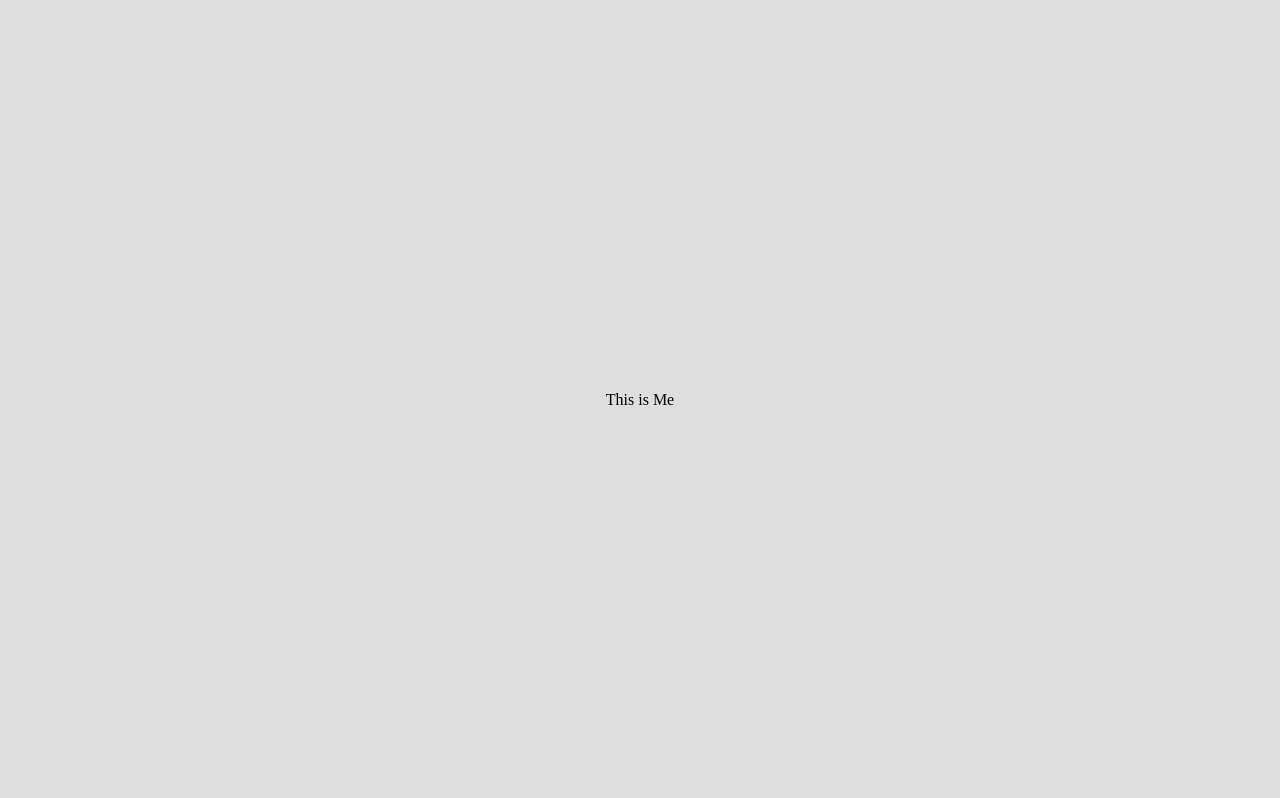
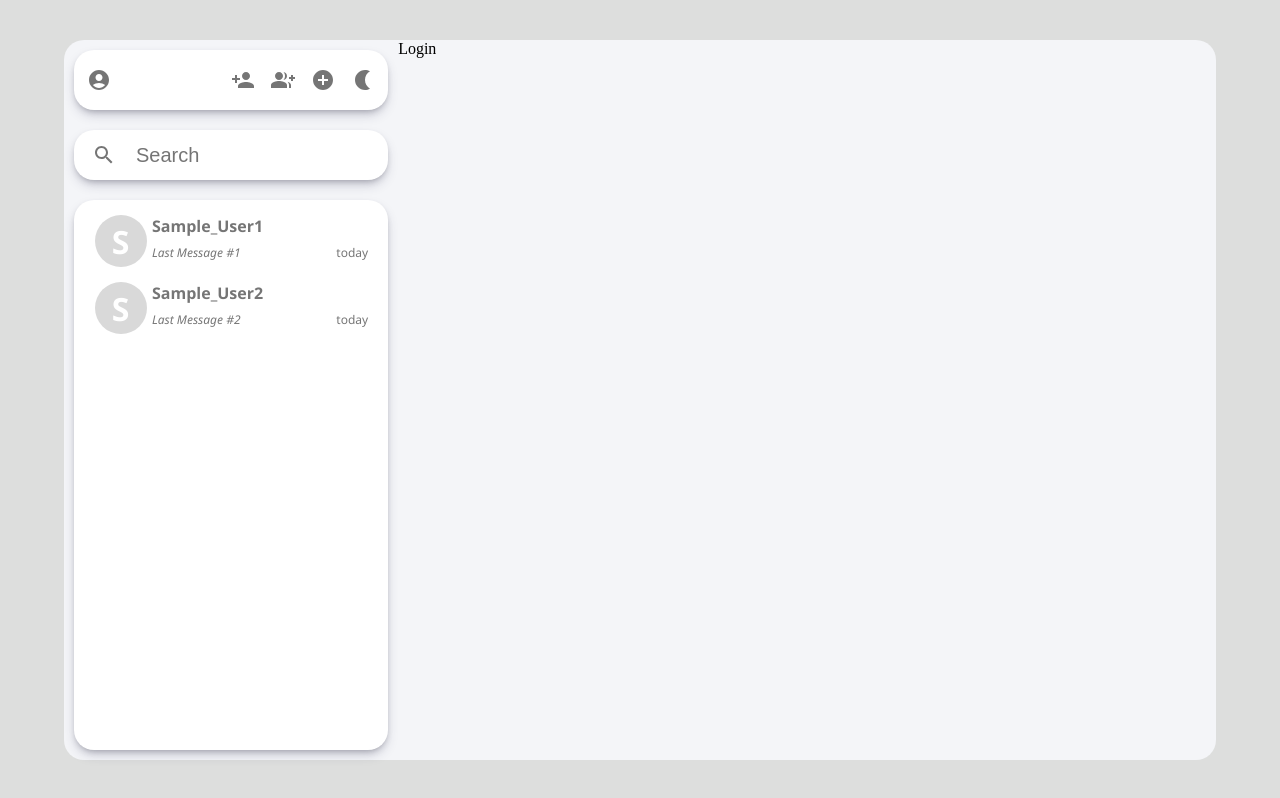
Before and after one commit to Kumarsab11/live-chat, a React (Create React App) app: page /app in a window 1280 px wide. Built offline with nearby package versions, Linux system fonts and the light colour scheme.

Commit message:
different code commits

```diff
--- a/package.json
+++ b/package.json
@@ -10,6 +10,7 @@
     "@testing-library/jest-dom": "^5.17.0",
     "@testing-library/react": "^13.4.0",
     "@testing-library/user-event": "^13.5.0",
+    "axios": "^1.6.0",
     "react": "^18.3.1",
     "react-dom": "^18.3.1",
     "react-scripts": "5.0.1",
--- a/src/App.js
+++ b/src/App.js
@@ -1,11 +1,11 @@
 import "./App.css";
 import "./App.css";
-
+import MainContainer from "./Components/MainContainer";
 
 function App() {
   return (
     <div className="App">
-      This is Me
+      <MainContainer />
     </div>
   );
 }
--- /dev/null
+++ b/src/Components/ConversationsItem.jsx
@@ -0,0 +1,16 @@
+import React from "react";
+
+const ConversationsItem = ({ props }) => {
+  return (
+    <div>
+      <div className="conversation-container">
+        <p className="con-icon">{props.name[0]}</p>
+        <p className="con-title">{props.name}</p>
+        <p className="con-lastMessage">{props.lastMessage}</p>
+        <p className="con-timeStamp">{props.timeStamp}</p>
+      </div>
+    </div>
+  );
+};
+
+export default ConversationsItem;
--- a/src/Components/Login.jsx
+++ b/src/Components/Login.jsx
@@ -0,0 +1,9 @@
+import React from 'react'
+
+const Login = () => {
+  return (
+    <div>Login</div>
+  )
+}
+
+export default Login
--- a/src/Components/MainContainer.jsx
+++ b/src/Components/MainContainer.jsx
@@ -0,0 +1,33 @@
+import React from "react";
+import "./myStyle.css";
+import Sidebar from "./Sidebar";
+//import Welcome from "./Welcome";
+//import CreateGroups from "./CreateGroups";
+import Login from "./Login";
+//import ChatArea from "./ChatArea";
+
+const MainContainer = () => {
+  // const [conversations, setConversations] = useState([
+  //   {
+  //     name: "Sample_User1",
+  //     lastMessage: "Last Message #1",
+  //     timeStamp: "today",
+  //   },
+  //   {
+  //     name: "Sample_User2",
+  //     lastMessage: "Last Message #2",
+  //     timeStamp: "today",
+  //   },
+  // ]);
+  return (
+    <div className="main-container">
+      <Sidebar />
+      {/* <ChatArea props={conversations[0]} /> */}
+      {/* <Welcome /> */}
+      {/* <CreateGroups /> */}
+      <Login />
+    </div>
+  );
+};
+
+export default MainContainer;
--- a/src/Components/Sidebar.jsx
+++ b/src/Components/Sidebar.jsx
@@ -0,0 +1,65 @@
+import React, { useState } from "react";
+import "./myStyle.css";
+import AccountCircleIcon from "@mui/icons-material/AccountCircle";
+import PersonAddIcon from "@mui/icons-material/PersonAdd";
+import GroupAddIcon from "@mui/icons-material/GroupAdd";
+import AddCircleIcon from "@mui/icons-material/AddCircle";
+import NightlightIcon from "@mui/icons-material/Nightlight";
+import SearchIcon from "@mui/icons-material/Search";
+import { IconButton } from "@mui/material";
+import ConversationsItem from "./ConversationsItem";
+
+const Sidebar = () => {
+  const [conversations, setConversations] = useState([
+    {
+      name: "Sample_User1",
+      lastMessage: "Last Message #1",
+      timeStamp: "today",
+    },
+    {
+      name: "Sample_User2",
+      lastMessage: "Last Message #2",
+      timeStamp: "today",
+    },
+  ]);
+  return (
+    <div className="sidebar-container">
+      <div className="sb-header">
+        <div>
+          <IconButton>
+            <AccountCircleIcon />
+          </IconButton>
+        </div>
+        <div>
+          <IconButton>
+            <PersonAddIcon />
+          </IconButton>
+          <IconButton>
+            <GroupAddIcon />
+          </IconButton>
+          <IconButton>
+            <AddCircleIcon />
+          </IconButton>
+          <IconButton>
+            <NightlightIcon />
+          </IconButton>
+        </div>
+      </div>
+      <div className="sb-search">
+        <IconButton>
+          <SearchIcon />
+        </IconButton>
+        <input placeholder="Search" className="search-box" />
+      </div>
+      <div className="sb-conversations">
+        {conversations.map((conversation) => {
+          return (
+            <ConversationsItem props={conversation} key={conversation.name} />
+          );
+        })}
+      </div>
+    </div>
+  );
+};
+
+export default Sidebar;
--- a/src/Components/myStyle.css
+++ b/src/Components/myStyle.css
@@ -173,7 +173,7 @@ input:focus {
 
 .messages-container {
     display: flex;
-    flex-direction: column-reverse;
+    flex-direction: column;
     flex: 1;
     background-color: white;
     padding: 10px 10px;
```
Also changed, not shown: src/Components/ChatArea.jsx (+37 -0 lines), src/Components/CreateGroups.jsx (+16 -0 lines), src/Components/MessageOthers.jsx (+19 -0 lines), src/Components/MessageSelf.jsx (+16 -0 lines), src/Components/Welcome.jsx (+14 -0 lines), src/Images/live-chat.png (added), 1 other file (tests, documents, lock files or other folders).
